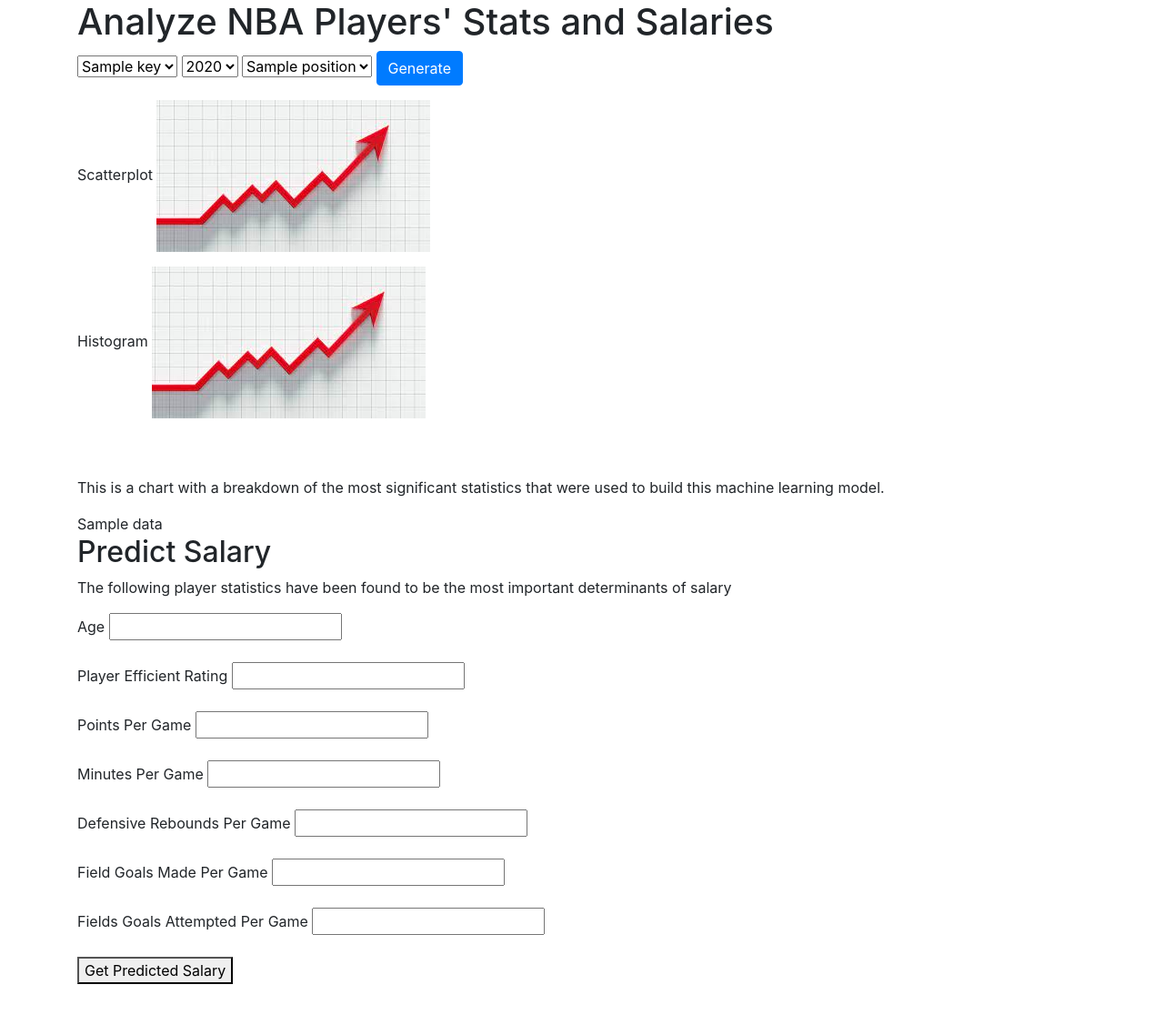
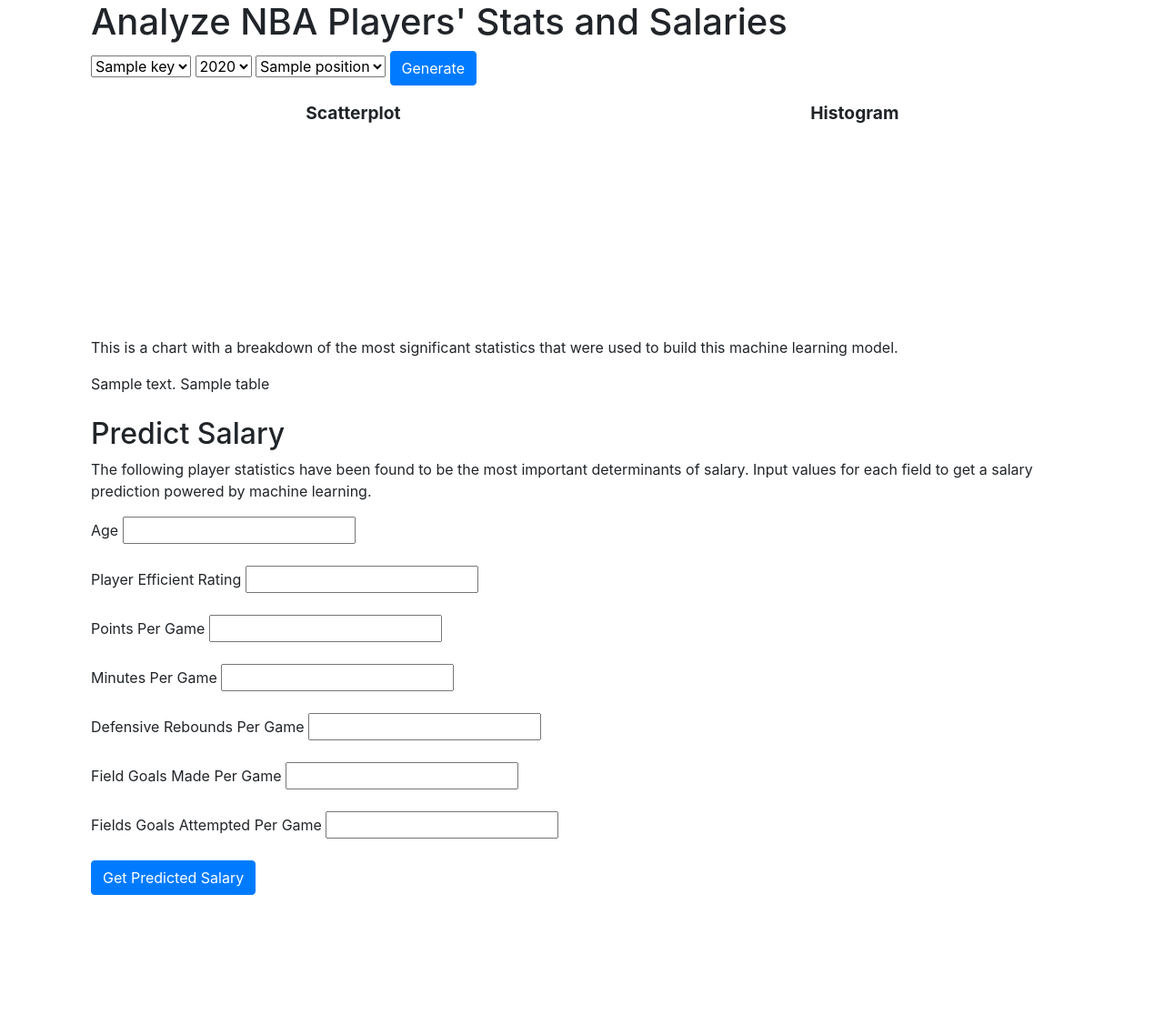
Before and after one commit to poweredhoward/nba-salary-stats, a Flask app: template app/templates/dashboard.html in a window 1280 px wide. Shown: the whole page at 91% size. After the commit the page ends 984 px from the top, so only its background shows below. Run offline with Flask 2, Linux system fonts and the light colour scheme; the template is opened without the code that fills it: most values are stand-ins (such as "Sample title", 1, 10 or a date in 2020); parts of the project's set-up code (start-up, migrations or seed data) failed here and were passed over; some libraries are stand-ins or nearby versions.

Commit message:
Styling looking better

```diff
--- a/app/static/styles.css
+++ /dev/null
@@ -1,3 +0,0 @@
-.default-hidden{
-    visibility: hidden;
-}
--- /dev/null
+++ b/app/static/styles/styles.css
@@ -0,0 +1,13 @@
+.default-hidden{
+    visibility: hidden;
+}
+
+.visualization-label{
+    font-size: 120%;
+    font-weight: bold;
+    margin-left: 45%
+}
+
+th, td {
+    text-align: center;
+}
--- a/app/templates/dashboard.html
+++ b/app/templates/dashboard.html
@@ -6,12 +6,13 @@
 
         <!-- Bootstrap CSS -->
         <link rel="stylesheet" href="https://stackpath.bootstrapcdn.com/bootstrap/4.3.1/css/bootstrap.min.css" integrity="sha384-ggOyR0iXCbMQv3Xipma34MD+dH/1fQ784/j6cY/iJTQUOhcWr7x9JvoRxT2MZw1T" crossorigin="anonymous">
+        <link rel= "stylesheet" type= "text/css" href= "{{ url_for('static',filename='styles/styles.css') }}">
 
         <title>Salary Stats</title>
     </head>
     <body>
         <div class="container">
-
+            <div class="col">
                 <h1>
                     Analyze NBA Players' Stats and Salaries
                 </h1>
@@ -37,21 +38,22 @@
                     </button>
                 </p>
 
+                <div class="row">
+                    <div class="col">
+                        <p class="visualization-label">
+                            Scatterplot
+                        </p>
+                        <img id="scatterplot" class="default-hidden" src="static/default.jpeg">
+                    </div>
 
-            <p>
-                Scatterplot
-                <img id="scatterplot" class="default-hidden" src="static/default.jpeg">
+                    <div class="col">
+                        <p class="visualization-label">
+                            Histogram
                         </p>
+                        <img id="histogram" class="default-hidden" src="static/default.jpeg">
+                    </div>
+                </div>
 
-        <p>
-                Histogram
-                <img id="histogram" class="default-hidden" src="static/default.jpeg">
-            </p>
-            <!--
-            <p>
-                Heatmap
-                <img id="heatmap" src="static.heatmap.png">
-            </p> -->
 
                 <br>
                 <br>
@@ -61,7 +63,14 @@
                     build this machine learning model.
                 </p>
 
-            {{data | safe}}
+                <!-- {{description_table_data | safe}} -->
+                {% for table in description_table_data %}
+                    {{description_table_cols[loop.index]}}
+                    {{ table|safe }}
+                {% endfor %}
+
+                <br>
+                <br>
 
                 <div>
                     <h2>
@@ -70,7 +79,7 @@
 
                     <p>
                         The following player statistics have been found to be the most important determinants
-                    of salary
+                        of salary. Input values for each field to get a salary prediction powered by machine learning.
                     </p>
 
                     <p>
@@ -122,7 +131,7 @@
                         </label>
                     </p>
 
-                <button onclick="getPrediction()">
+                    <button type="button" class="btn btn-primary" onclick="getPrediction()">
                         Get Predicted Salary
                     </button>
                 </div>
@@ -132,7 +141,7 @@
 
                 <br>
                 <br>
-
+            </div>
         </div>
 
     </body>
@@ -152,8 +161,12 @@
 
             post("/getVisual/scatterplot", params).then(data => {
                 console.log(data)
-                document.getElementById("scatterplot").src = data['scatterplot_filename'];
-                document.getElementById("histogram").src = data['histogram_filename'];
+                let scatter = document.getElementById("scatterplot");
+                scatter.src = data['scatterplot_filename'];
+                scatter.style.visibility = "visible";
+                let hist = document.getElementById("histogram");
+                hist.src = data['histogram_filename'];
+                hist.style.visibility = "visible";
                 // document.getElementById("heatmap").src = data['heatmap_filename'];
 
 
```
Also changed, not shown: app/views.py (+6 -4 lines). Lines whose indentation alone changed are shown as unchanged.
